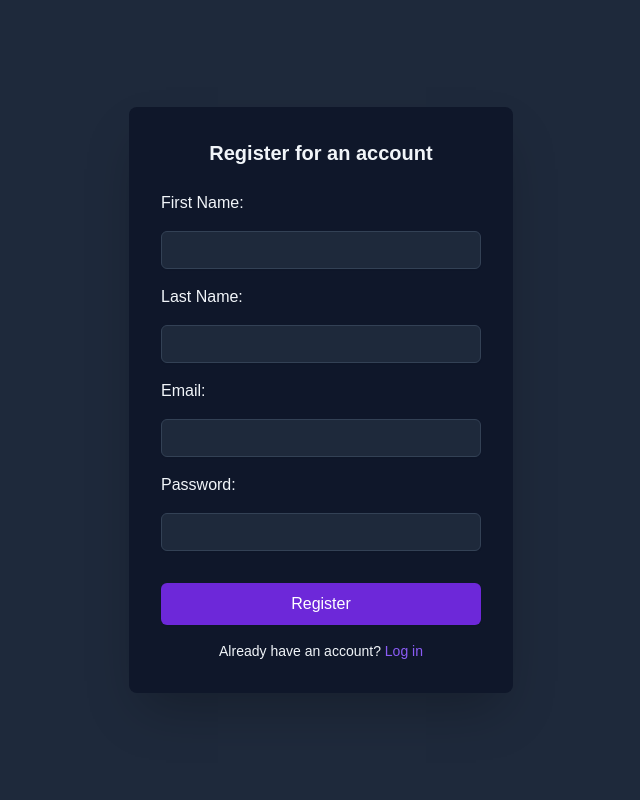
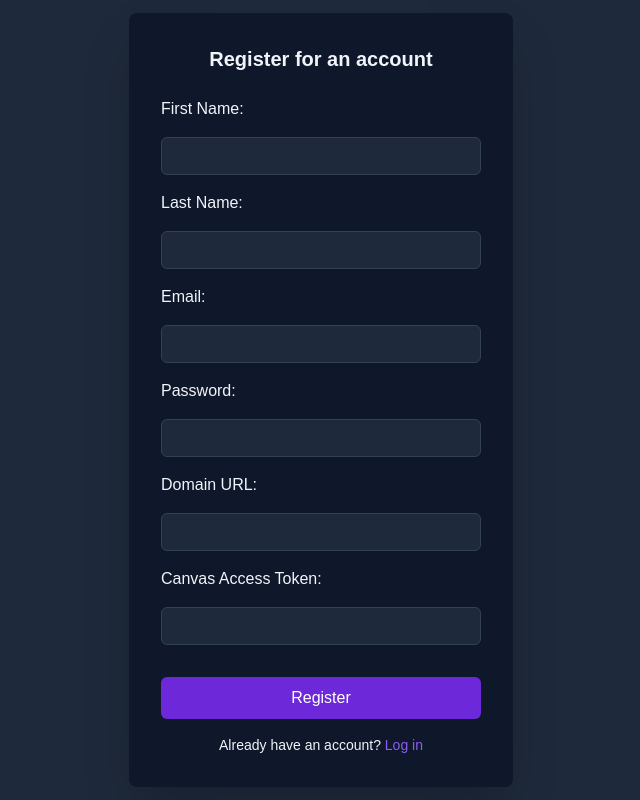
Before and after one commit to Tidbit0519/learncanvas-ai, a React (Vite) app in the folder frontend/: page /signup in a window 1280 px wide. Shown: the whole page, without its empty margins (319-959 px from the left). Built offline with nearby package versions, Linux system fonts and the light colour scheme.

Commit message:
Add other fields for sign up endpoint and fix error message

```diff
--- a/frontend/src/features/auth/authSlice.js
+++ b/frontend/src/features/auth/authSlice.js
@@ -3,7 +3,15 @@ import { createSlice } from "@reduxjs/toolkit";
 
 const authSlice = createSlice({
 	name: "auth",
-	initialState: { id: null, token: null, firstname: null, email: null, password: null },
+	initialState: {
+		id: null,
+		token: null,
+		firstname: null,
+		email: null,
+		password: null,
+		domainUrl: null,
+		canvasToken: null,
+	},
 	reducers: {
 		setCredentials: (state, action) => {
 			const { id, token, firstname } = action.payload;
@@ -15,15 +23,26 @@ const authSlice = createSlice({
 			state.token = null;
 		},
 		registerCredentials: (state, action) => {
-			const { email, firstname, lastname } = action.payload;
+			const {
+				email,
+				firstname,
+				lastname,
+				password,
+				domainUrl,
+				canvasToken,
+			} = action.payload;
 			state.email = email;
 			state.firstname = firstname;
 			state.lastname = lastname;
+			state.password = password;
+			state.domainUrl = domainUrl;
+			state.canvasToken = canvasToken;
 		},
 	},
 });
 
-export const { setCredentials, logOut, registerCredentials } = authSlice.actions;
+export const { setCredentials, logOut, registerCredentials } =
+	authSlice.actions;
 
 export default authSlice.reducer;
 
--- a/frontend/src/pages/Signup.jsx
+++ b/frontend/src/pages/Signup.jsx
@@ -12,7 +12,7 @@ const Signup = () => {
 	const [timer, setTimer] = useState(0);
 
 	const { register, handleSubmit } = useForm(
-		{ defaultValues: { firstname: "", lastname: "", email: "", password: "" } }
+		{ defaultValues: { firstname: "", lastname: "", email: "", password: "", domainUrl: "", canvasToken: "" } }
 	);
 
 	const dispatch = useDispatch();
@@ -45,9 +45,9 @@ const Signup = () => {
 			}
 		} catch (err) {
 			if (err.status === 500) {
-				setErrMsg("Server error. Please try again later.");
+				setErrMsg("An error has occurred. Please contact the system administrator or try again later.");
 			} else {
-				setErrMsg("User with this email already exists.");
+				setErrMsg(err.data);
 			}
 		}
 	};
@@ -84,11 +84,16 @@ const Signup = () => {
 					>
 						<strong className="font-bold">Success: </strong>
 						<span className="block sm:inline">{successMsg}</span>
-							<span className="block sm:inline">Redirecting to login in {timer} seconds...</span>
+						<span className="block sm:inline">
+							Redirecting to login in {timer} seconds...
+						</span>
 					</div>
 				)}
 
-				<form className="space-y-4" onSubmit={handleSubmit(onSubmit)}>
+				<form
+					className="space-y-4"
+					onSubmit={handleSubmit(onSubmit)}
+				>
 					<label
 						htmlFor="firstname"
 						className="block text-slate-100 text-md font-medium"
@@ -141,6 +146,32 @@ const Signup = () => {
 						className="mt-1 block w-full px-3 py-2 bg-slate-800 border border-slate-700 rounded-md shadow-sm focus:outline-none focus:ring-indigo-500 focus:border-indigo-500 sm:text-sm text-slate-100"
 						{...register("password", { required: true })}
 					/>
+					<label
+						htmlFor="domainUrl"
+						className="block text-slate-100 text-md font-medium"
+					>
+						Domain URL:
+					</label>
+					<input
+						type="domainUrl"
+						id="domainUrl"
+						name="domainUrl"
+						className="mt-1 block w-full px-3 py-2 bg-slate-800 border border-slate-700 rounded-md shadow-sm focus:outline-none focus:ring-indigo-500 focus:border-indigo-500 sm:text-sm text-slate-100"
+						{...register("domainUrl", { required: true })}
+					/>
+					<label
+						htmlFor="canvasToken"
+						className="block text-slate-100 text-md font-medium"
+					>
+						Canvas Access Token:
+					</label>
+					<input
+						type="canvasToken"
+						id="canvasToken"
+						name="canvasToken"
+						className="mt-1 block w-full px-3 py-2 bg-slate-800 border border-slate-700 rounded-md shadow-sm focus:outline-none focus:ring-indigo-500 focus:border-indigo-500 sm:text-sm text-slate-100"
+						{...register("canvasToken", { required: true })}
+					/>
 					<div className="pt-4">
 						<button
 							type="submit"
```
Lines whose indentation alone changed are shown as unchanged.
